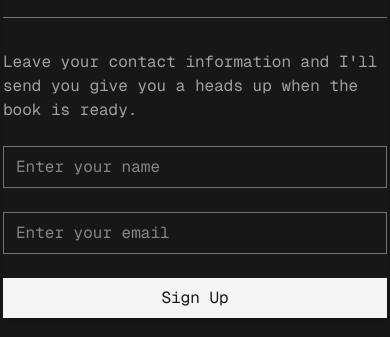
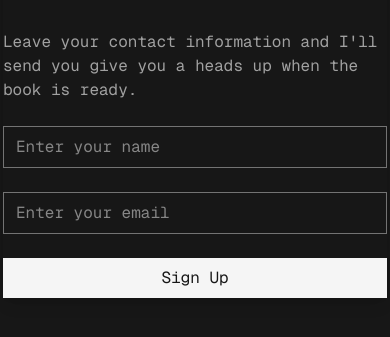
Before and after one commit to hunvreus/wtfm, a website: page docs/index.html in a window 390 px wide. Shown: the part 507-844 px from the top of the page. Drawn offline with nearby package versions, Linux system fonts and the light colour scheme.

Commit message:
Adjusting sizing for mobile

```diff
--- a/docs/index.html
+++ b/docs/index.html
@@ -35,8 +35,8 @@
   <link rel="stylesheet" href="styles.css">
   <script src="./alpine.min.js" defer></script>
 </head>
-<body class="bg-neutral-900 text-neutral-100 flex items-center justify-center h-screen">
-  <div class="rounded-lg shadow-lg w-full max-w-sm space-y-8">
+<body class="bg-neutral-900 text-neutral-100 flex items-center justify-center min-h-screen">
+  <div class="rounded-lg shadow-lg w-full max-w-sm space-y-8 p-4">
     <header class="space-y-6">
       <h1 class="text-8xl font-semibold text-left">
         <div>Write</div>
```
